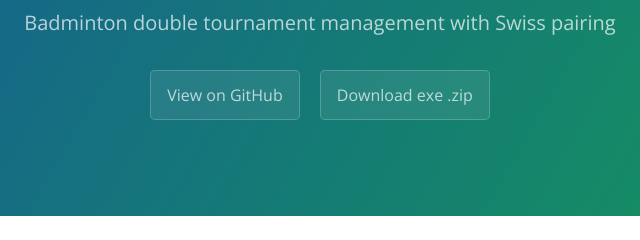
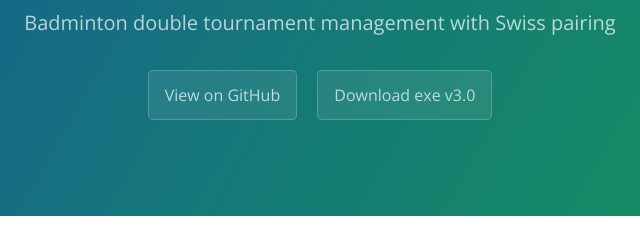
Before and after one commit to dsarrut/btm, a plain HTML site: page index.html in a window 1280 px wide. Shown: the part 167-407 px from the top of the page, 320-960 px from the left. Drawn offline with nearby package versions, Linux system fonts and the light colour scheme.

Commit message:
Create index.html

```diff
--- a/index.html
+++ b/index.html
@@ -14,7 +14,7 @@
       <h1 class="project-name">BTM - Badminton Tournament</h1>
       <h2 class="project-tagline">Badminton double tournament management with Swiss pairing</h2>
       <a href="https://github.com/dsarrut/btm" class="btn">View on GitHub</a>
-      <a href="https://github.com/dsarrut/btm/releases/download/2.2/btm-v2.2.exe.zip" class="btn">Download exe .zip</a>
+      <a href="https://github.com/dsarrut/btm/releases/download/3.0/mainwindow.exe" class="btn">Download exe v3.0</a>
     </section>
 
     <section class="main-content">
```
